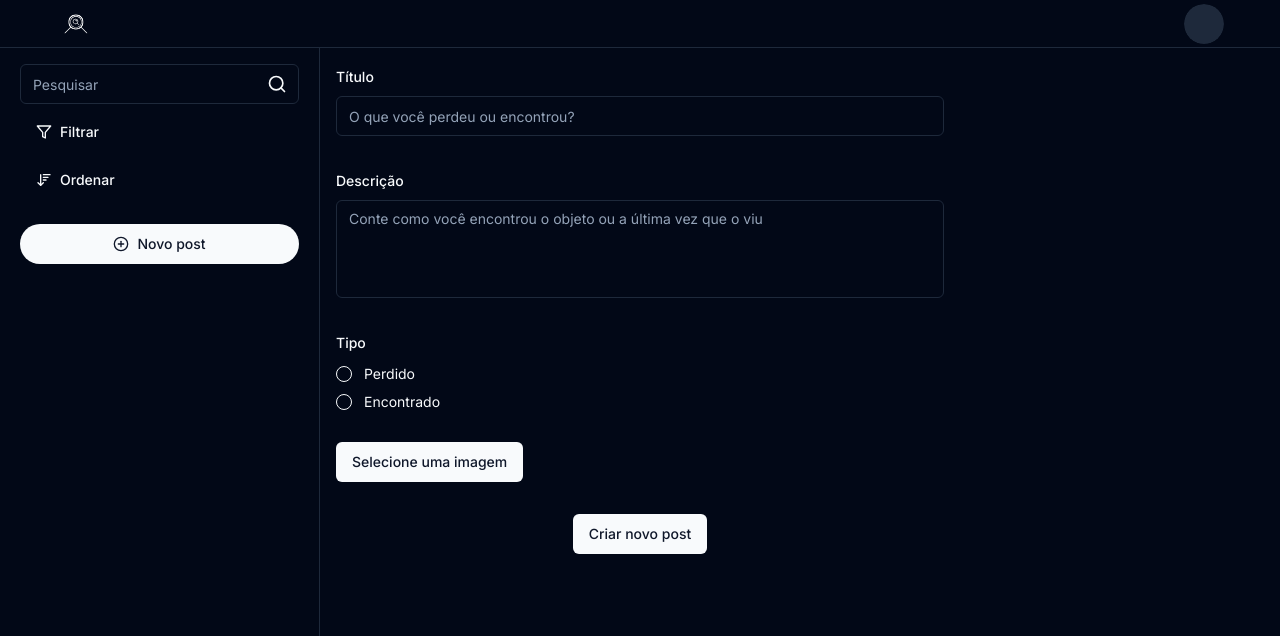
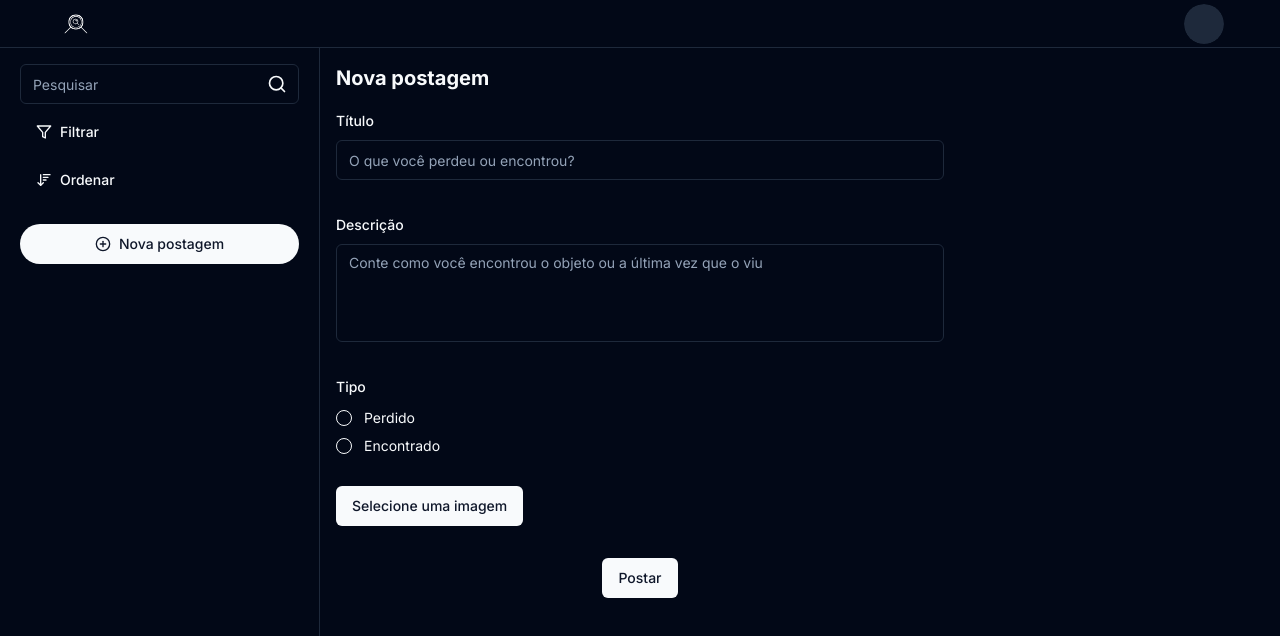
Before and after one commit to Bruno-Fernando/achados-perdidos, a Next.js app: page /new-post in a window 1280 px wide. Shown: the top 636 px of the page. Built offline with nearby package versions, Linux system fonts and the light colour scheme; no server answers.

Commit message:
Update terms

```diff
--- a/src/app/(protected)/_components/MobileDrawer.tsx
+++ b/src/app/(protected)/_components/MobileDrawer.tsx
@@ -76,7 +76,7 @@ async function MobileDrawer() {
             <Button asChild variant="default" className="mt-4 rounded-full">
               <Link href="new-post">
                 <PlusCircle className="mr-2 h-4 w-4" />
-                Novo post
+                Nova postagem
               </Link>
             </Button>
           </SheetClose>
--- a/src/app/(protected)/_components/Sidebar.tsx
+++ b/src/app/(protected)/_components/Sidebar.tsx
@@ -23,9 +23,9 @@ function Sidebar() {
           </Button>
 
           <Button asChild variant="default" className="mt-4 rounded-full">
-            <Link href="new-post">
+            <Link href="/new-post">
               <PlusCircle className="mr-2 h-4 w-4" />
-              Novo post
+              Nova postagem
             </Link>
           </Button>
         </div>
--- a/src/app/(protected)/new-post/page.tsx
+++ b/src/app/(protected)/new-post/page.tsx
@@ -59,6 +59,9 @@ function NewPost() {
   };
 
   return (
+    <>
+      <h3 className="mb-4 text-xl font-bold">Nova postagem</h3>
+
       <Form {...form}>
         <form onSubmit={form.handleSubmit(onSubmit)} className="space-y-8">
           <FormField
@@ -138,10 +141,11 @@ function NewPost() {
 
           <Button type="submit" className="mx-auto flex" disabled={isPending}>
             {isPending && <Loader2 className="mr-2 h-4 w-4 animate-spin" />}
-          Criar novo post
+            Postar
           </Button>
         </form>
       </Form>
+    </>
   );
 }
 
--- a/src/app/(protected)/profile/page.tsx
+++ b/src/app/(protected)/profile/page.tsx
@@ -12,12 +12,13 @@ async function Profile() {
 
       <Separator className="my-4" />
 
-      <p>Minhas postagens:</p>
+      <h3 className="text-xl font-bold">Minhas postagens:</h3>
 
       <div className="mt-4 flex flex-col gap-4">
         {userPosts.map(
           ({ id, title, description, type, createdAt, imgUrl }) => (
             <PostCard
+              key={id}
               id={id}
               title={title}
               description={description}
```
Lines whose indentation alone changed are shown as unchanged.
